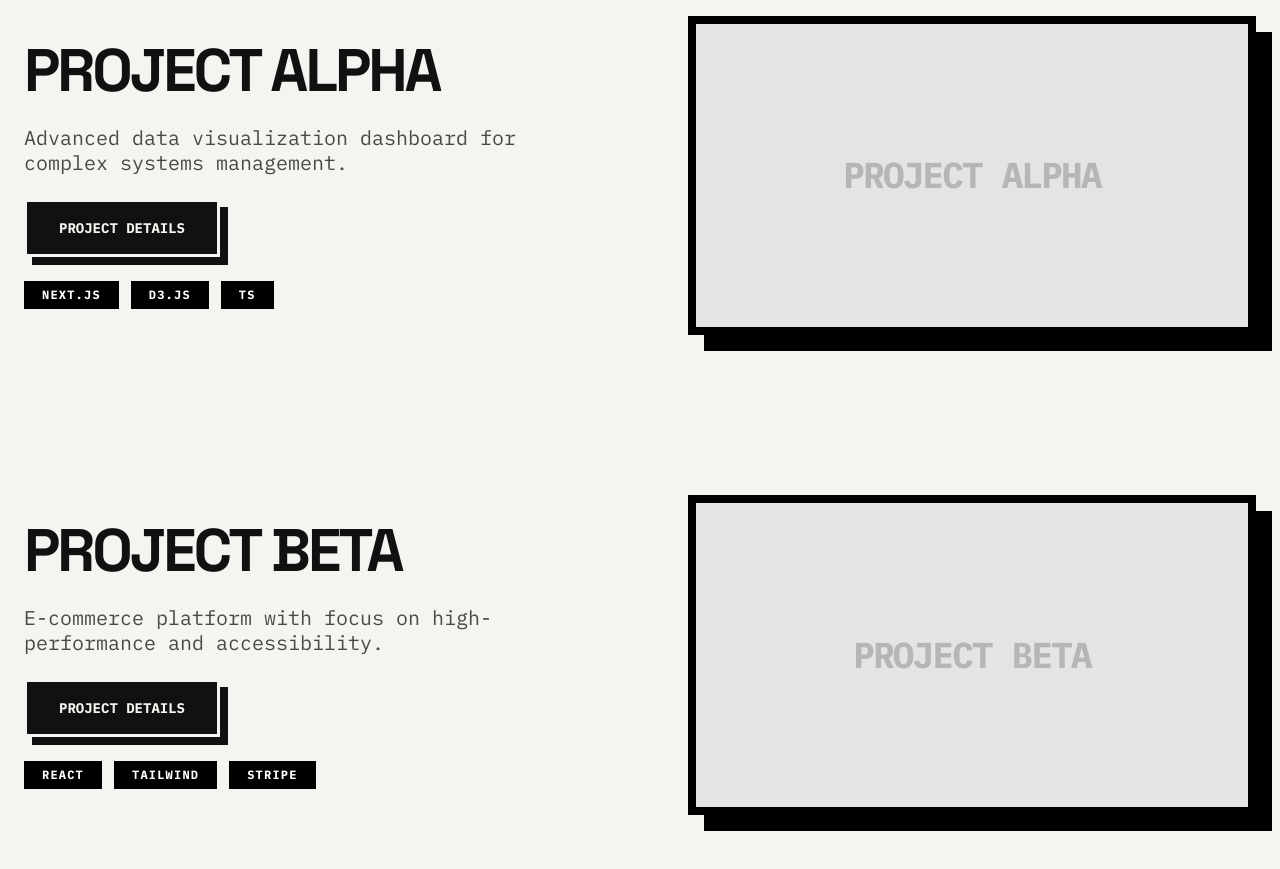
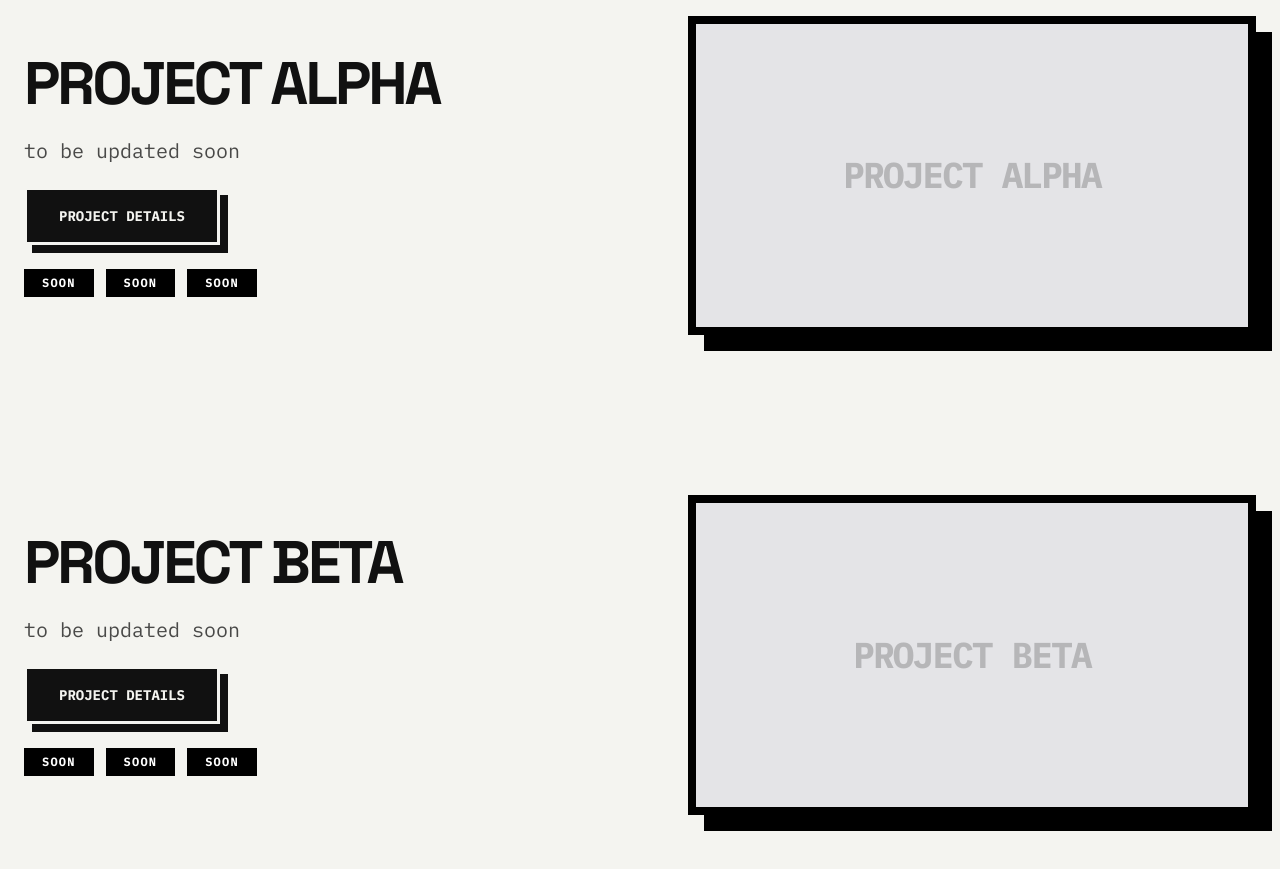
Before and after one commit to hexa325/portfolio-website, a Next.js app: page / in a window 1280 px wide. Shown: the part 3800-4669 px from the top of the page. Built offline with nearby package versions, Linux system fonts and the light colour scheme; no server answers.

Commit message:
docs: update Project Alpha and Beta placeholders

```diff
--- a/src/components/Projects.tsx
+++ b/src/components/Projects.tsx
@@ -16,16 +16,16 @@ const projects = [
   },
   {
     title: "Project Alpha",
-    description: "Advanced data visualization dashboard for complex systems management.",
-    tags: ["Next.js", "D3.js", "TS"],
+    description: "to be updated soon",
+    tags: ["soon", "soon", "soon"],
     image: null,
     github: "#",
     details: `${basePath}/#`,
   },
   {
     title: "Project Beta",
-    description: "E-commerce platform with focus on high-performance and accessibility.",
-    tags: ["React", "Tailwind", "Stripe"],
+    description: "to be updated soon",
+    tags: ["soon", "soon", "soon"],
     image: null,
     github: "#",
     details: `${basePath}/#`,
```
